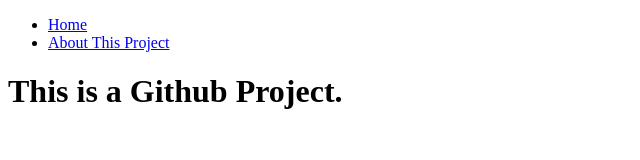
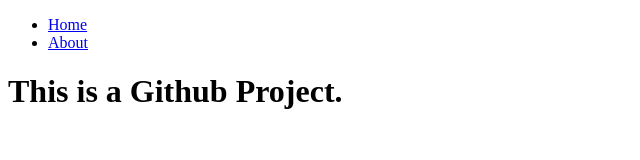
Before and after one commit to beaglest/GitHubCourseProject, a plain HTML site: page index.html in a window 1280 px wide. Shown: the whole page, without its empty margins (0-640 px from the left). Drawn offline with Linux system fonts and the light colour scheme.

Commit message:
Update index.html

```diff
--- a/index.html
+++ b/index.html
@@ -12,7 +12,7 @@
                 <a href="index.html">Home</a>
             </li>
             <li>
-                <a href="about.html">About This Project</a>
+                <a href="about.html">About</a>
             </li>
         </ul>
     </nav>
```
